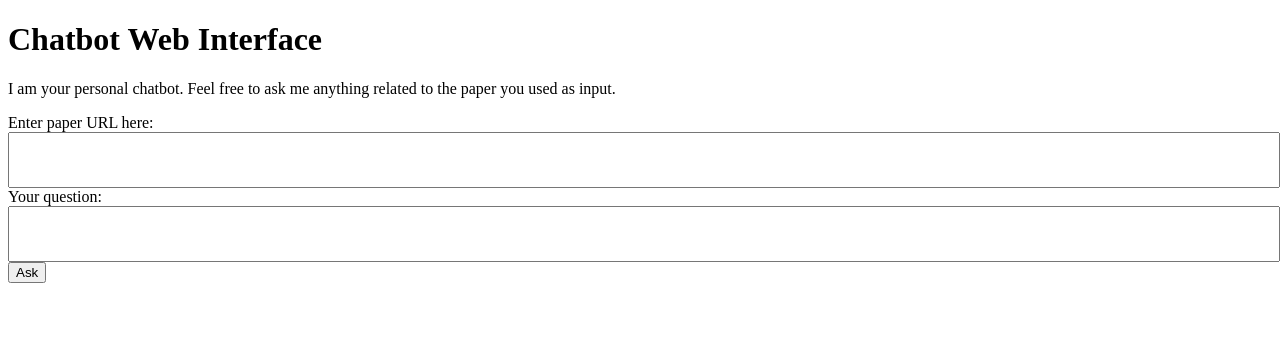
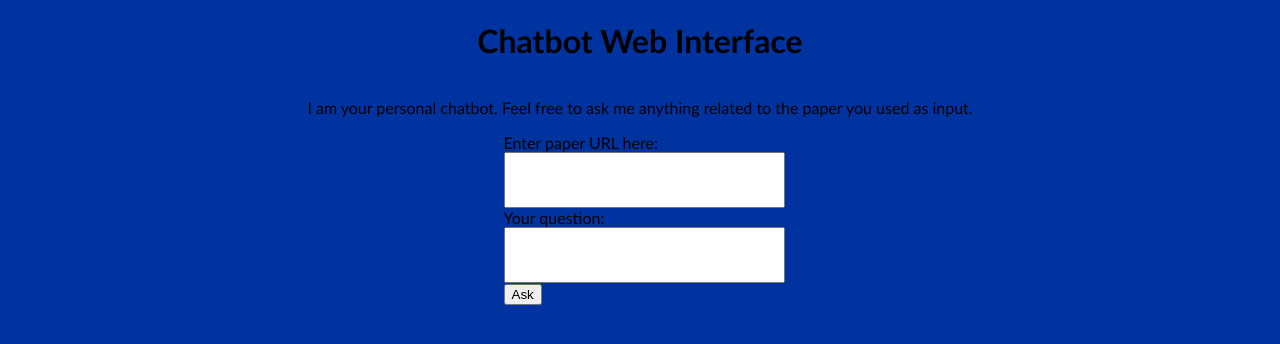
Before and after one commit to danyk20/SciFeed, a Flask app: page /ask in a window 1280 px wide. Shown: the top 344 px of the page. Run offline with Flask 3, Linux system fonts and the light colour scheme.

Commit message:
changed ask colors

```diff
--- a/templates/ask.html
+++ b/templates/ask.html
@@ -3,6 +3,23 @@
 <head>
     <title>Chatbot Web Interface</title>
     <link rel="stylesheet" href="../static/styles.css">
+    <style>
+        body {
+            display: flex;
+            justify-content: center;
+            align-items: center;
+            margin: 0;
+            background-color: #0033A0;
+            display: flex;
+            flex-direction: column; /* Set flex container to be a column */
+            align-items: center; /* Center content horizontally */
+            justify-content: center; /* Center content vertically */
+            font-family: "Poppins", "PT Sans", Calibri, Tahoma, sans-serif;
+        }
+        .input {
+            background-color: #999999;
+        }
+    </style>
 </head>
 <body>
     <h1>Chatbot Web Interface</h1>
```
